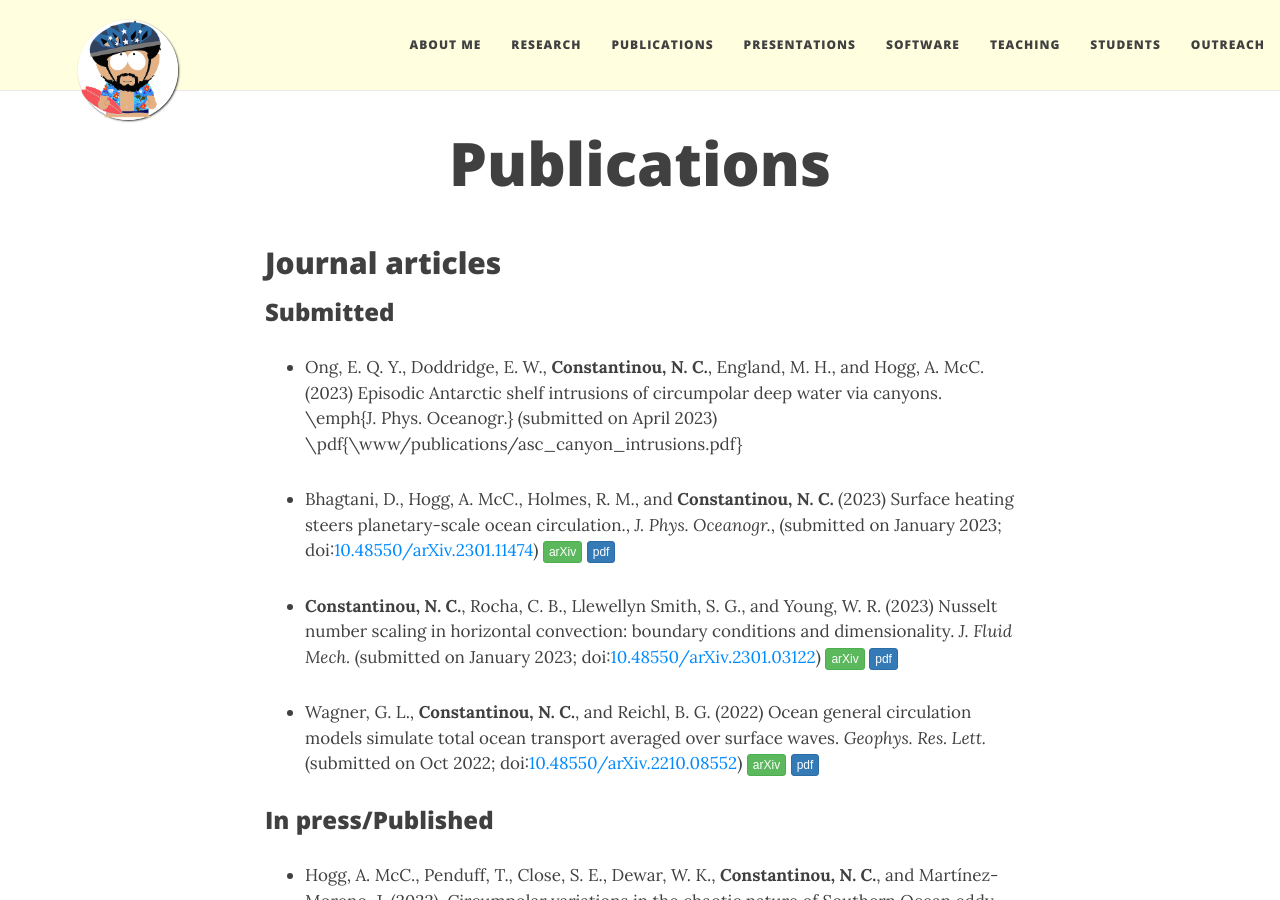
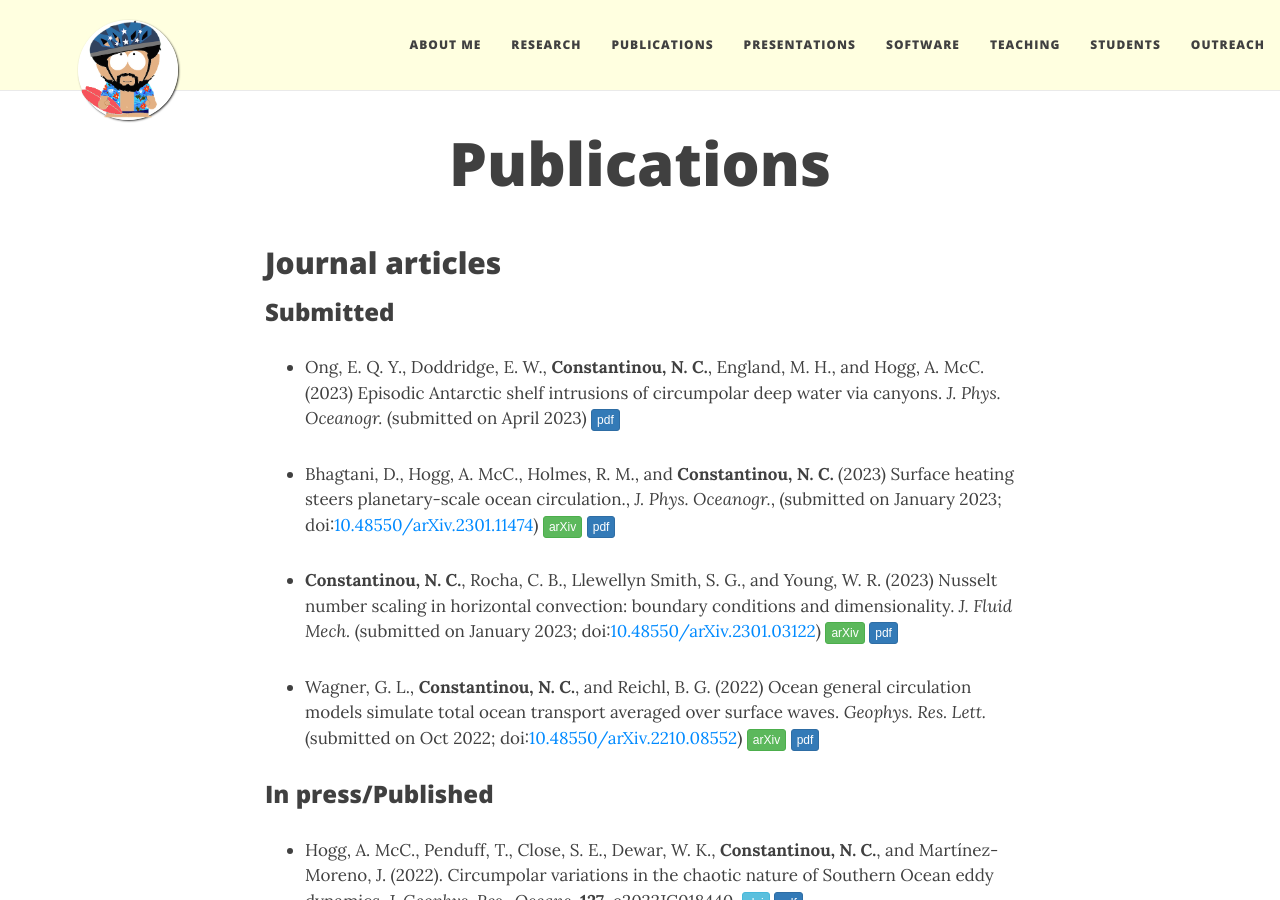
Before and after one commit to navidcy/navidcy.github.io, a Jekyll site: the page built from publications.md, in a window 1280 px wide and 900 px high. Built offline with Jekyll 4.4.1, drawn with Linux system fonts in a browser that asks for light colours; nearby versions of some CDN libraries; comment, search, counter and statistics services are not loaded.

Commit message:
add ASC paper

```diff
--- a/publications.md
+++ b/publications.md
@@ -9,7 +9,7 @@
 
 ### Submitted
 
-- Ong, E. Q. Y., Doddridge, E. W., **Constantinou, N. C.**, England, M. H., and Hogg, A. McC. (2023) Episodic Antarctic shelf intrusions of circumpolar deep water via canyons. \emph{J. Phys. Oceanogr.} (submitted on April 2023) \pdf{\www/publications/asc_canyon_intrusions.pdf}
+- Ong, E. Q. Y., Doddridge, E. W., **Constantinou, N. C.**, England, M. H., and Hogg, A. McC. (2023) Episodic Antarctic shelf intrusions of circumpolar deep water via canyons. _J. Phys. Oceanogr._ (submitted on April 2023)  [<span class="btn btn-primary btn-xs{{end}}" style="font-family:sans-serif;">pdf</span>][ascintrusions]
 
 - Bhagtani, D., Hogg, A. McC., Holmes, R. M., and **Constantinou, N. C.** (2023) Surface heating steers planetary-scale ocean circulation., _J. Phys. Oceanogr._, (submitted on January 2023; doi:[10.48550/arXiv.2301.11474](https://doi.org/10.48550/arXiv.2301.11474){:target="_blank"}) [<span class="btn btn-success btn-xs{{end}}" style="font-family:sans-serif;">arXiv</span>][arXiv:2301.11474]{:target="_blank"} [<span class="btn btn-primary btn-xs{{end}}" style="font-family:sans-serif;">pdf</span>][buoyancygyres]
 
```
Also changed, not shown: other parts of publications.md (+1 -0 lines), 1 other file.
